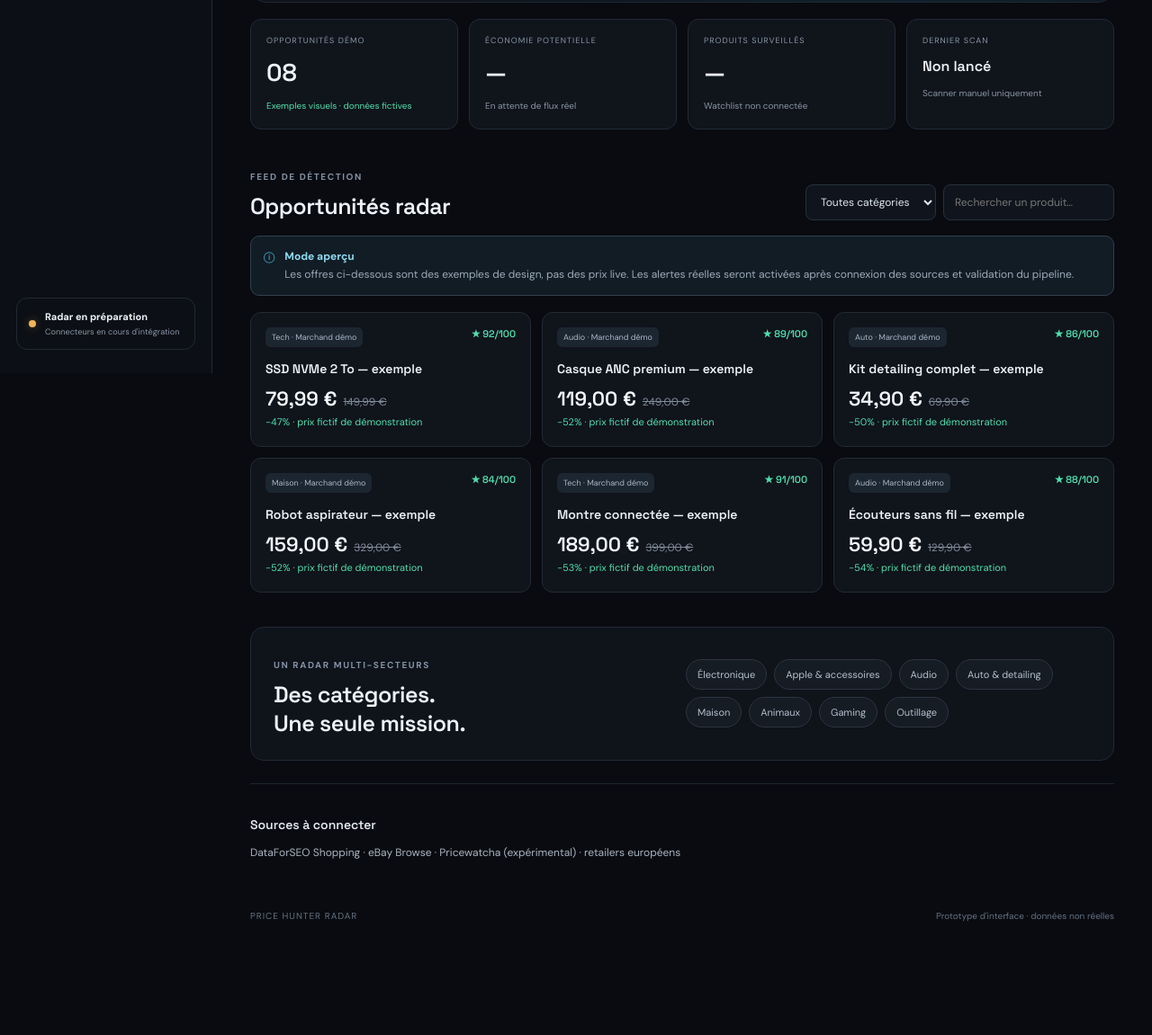
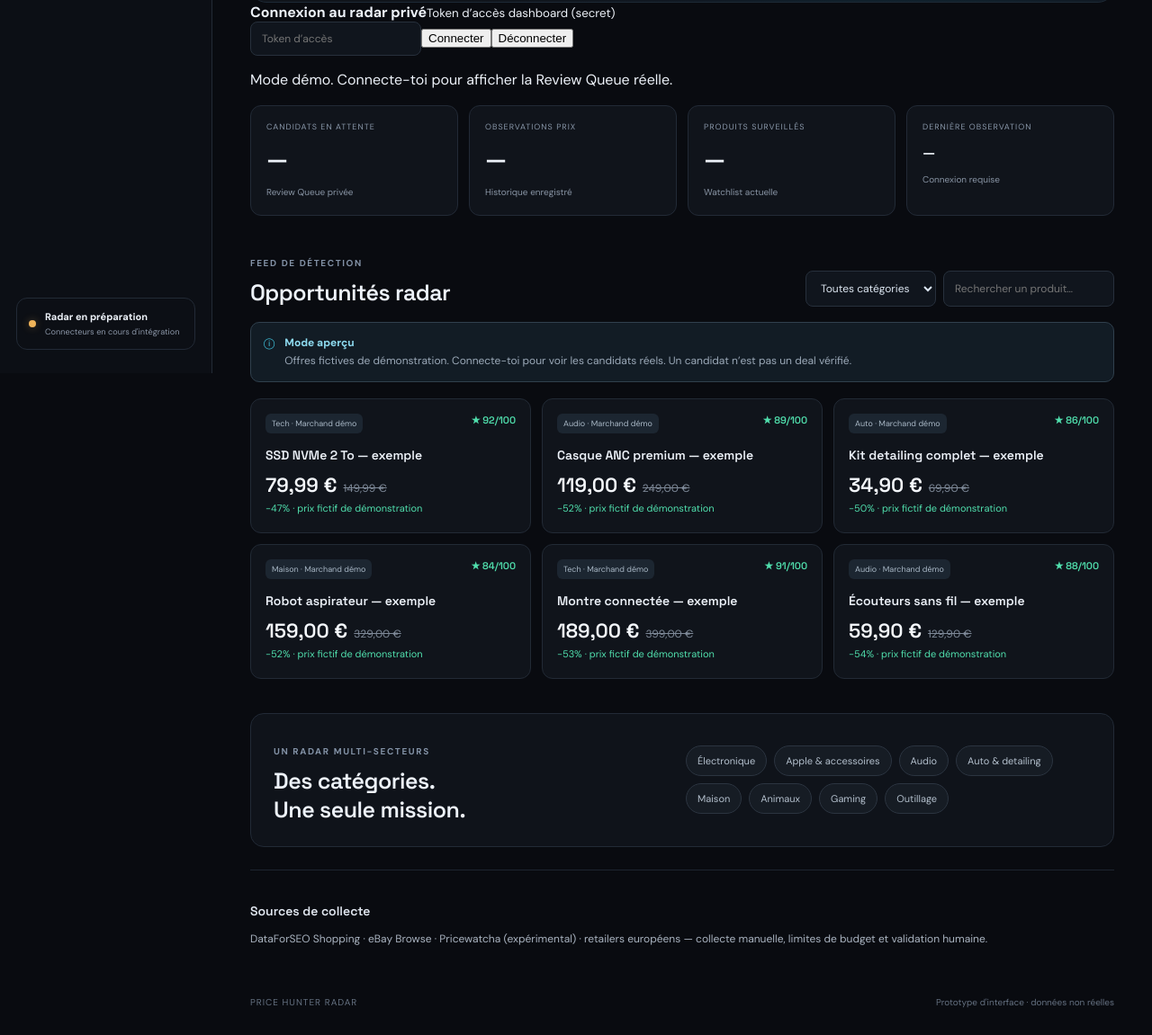
Before and after one commit to Alex420742/Price-hunter-radar, a plain HTML site: page web/index.html in a window 1280 px wide. Shown: the part 385-1536 px from the top of the page at 90% size. Before the commit the page ends 1440 px from the top, so only its background shows below. Drawn offline with Linux system fonts and the light colour scheme.

Commit message:
Add secure dashboard connection UI

```diff
--- a/web/index.html
+++ b/web/index.html
@@ -13,13 +13,13 @@
 <div class="side-bottom"><div class="pulse"></div><div><b>Radar en préparation</b><small>Connecteurs en cours d'intégration</small></div></div>
 </aside>
 <main>
-<header><div class="breadcrumb">PRICE HUNTER <span>/</span> DASHBOARD</div><div class="profile"><span class="status">● DEMO</span><div class="avatar">PH</div></div></header>
+<header><div class="breadcrumb">PRICE HUNTER <span>/</span> DASHBOARD</div><div class="profile"><span class="status" id="connection-status">● DEMO</span><div class="avatar">PH</div></div></header>
 <section class="hero"><div><p class="eyebrow">EUROPEAN DEAL INTELLIGENCE</p><h1>La bonne affaire.<br><em>Avant tout le monde.</em></h1><p class="sub">Détection d'anomalies de prix, promos exceptionnelles et offres vérifiées — uniquement sur des produits neufs.</p></div><div class="hero-art"><div class="orbit o1"></div><div class="orbit o2"></div><div class="radar"><div class="sweep"></div><span class="dot d1"></span><span class="dot d2"></span><span class="dot d3"></span><span class="core">PH</span></div></div></section>
-<div class="stats"><article><label>OPPORTUNITÉS DÉMO</label><strong>08</strong><small class="green">Exemples visuels · données fictives</small></article><article><label>ÉCONOMIE POTENTIELLE</label><strong>—</strong><small>En attente de flux réel</small></article><article><label>PRODUITS SURVEILLÉS</label><strong>—</strong><small>Watchlist non connectée</small></article><article><label>DERNIER SCAN</label><strong class="sm">Non lancé</strong><small>Scanner manuel uniquement</small></article></div>
+<section class="connect"><div><b>Connexion au radar privé</b><small>Token d’accès dashboard (secret)</small></div><input id="api-token" type="password" autocomplete="off" placeholder="Token d’accès"><button id="connect">Connecter</button><button id="disconnect" class="secondary">Déconnecter</button><p id="connection-message">Mode démo. Connecte-toi pour afficher la Review Queue réelle.</p></section><div class="stats"><article><label>CANDIDATS EN ATTENTE</label><strong id="stat-pending">—</strong><small>Review Queue privée</small></article><article><label>OBSERVATIONS PRIX</label><strong id="stat-observations">—</strong><small>Historique enregistré</small></article><article><label>PRODUITS SURVEILLÉS</label><strong id="stat-watchlist">—</strong><small>Watchlist actuelle</small></article><article><label>DERNIÈRE OBSERVATION</label><strong class="sm" id="stat-latest">—</strong><small id="stat-paused">Connexion requise</small></article></div>
 <section class="content" id="deals"><div class="section-head"><div><p class="eyebrow">FEED DE DÉTECTION</p><h2>Opportunités radar</h2></div><div class="filters"><select id="category"><option value="all">Toutes catégories</option><option>Tech</option><option>Maison</option><option>Auto</option><option>Audio</option></select><input id="search" placeholder="Rechercher un produit…"></div></div>
-<div class="notice"><span>ⓘ</span><div><b>Mode aperçu</b><p>Les offres ci-dessous sont des exemples de design, pas des prix live. Les alertes réelles seront activées après connexion des sources et validation du pipeline.</p></div></div>
+<div class="notice" id="demo-notice"><span>ⓘ</span><div><b>Mode aperçu</b><p>Offres fictives de démonstration. Connecte-toi pour voir les candidats réels. Un candidat n’est pas un deal vérifié.</p></div></div>
 <div class="deal-grid" id="deal-grid"></div></section>
 <section class="bottom" id="categories"><div><p class="eyebrow">UN RADAR MULTI-SECTEURS</p><h2>Des catégories.<br>Une seule mission.</h2></div><div class="chips"><span>Électronique</span><span>Apple & accessoires</span><span>Audio</span><span>Auto & detailing</span><span>Maison</span><span>Animaux</span><span>Gaming</span><span>Outillage</span></div></section>
-<section id="sources" class="sources"><h3>Sources à connecter</h3><p>DataForSEO Shopping · eBay Browse · Pricewatcha (expérimental) · retailers européens</p></section>
+<section id="sources" class="sources"><h3>Sources de collecte</h3><p>DataForSEO Shopping · eBay Browse · Pricewatcha (expérimental) · retailers européens — collecte manuelle, limites de budget et validation humaine.</p></section>
 <footer>PRICE HUNTER RADAR <span>Prototype d'interface · données non réelles</span></footer>
 </main></div><script src="./app.js"></script></body></html>
```
